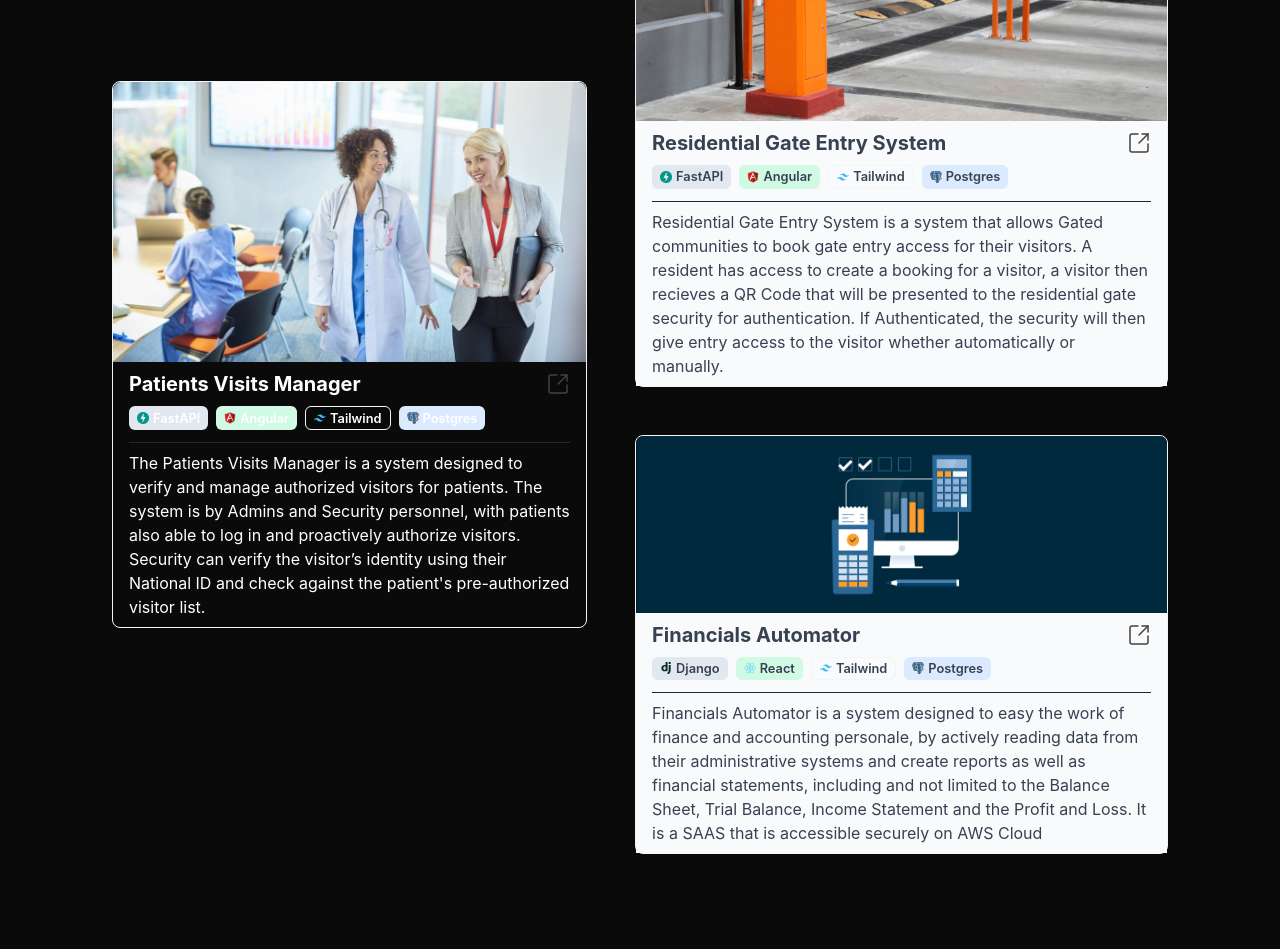
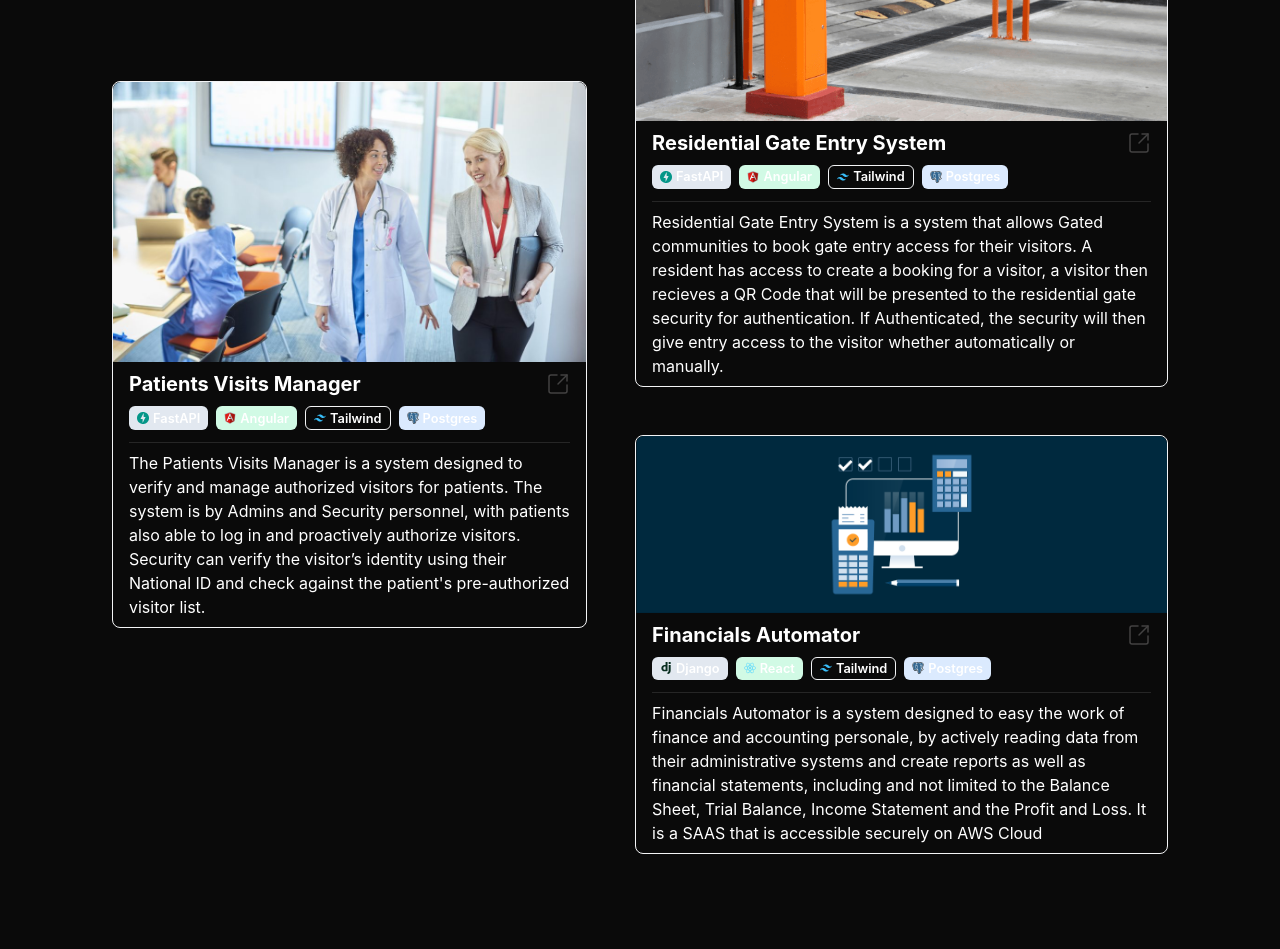
Before and after one commit to judahtc/judahtc.github.io, a React (Vite) app: page / in a window 1280 px wide. Shown: the part 3400-4349 px from the top of the page. Built offline with nearby package versions, Linux system fonts and the light colour scheme.

Commit message:
feat: added dark mode to projects

```diff
--- a/src/components/Work.tsx
+++ b/src/components/Work.tsx
@@ -201,7 +201,7 @@ export default function Work() {
                                         src={gate}
                                     ></img>
                                 </div>
-                                <div className="bg-gray-50 -mt-2">
+                                <div className="bg-gray-50 dark:bg-transparent dark:text-white -mt-2">
                                     <div className="mt-2 p-2 mx-2 ">
                                         <div className="description flex items-center justify-between">
                                             <div className="font-bold text-xl">
@@ -346,7 +346,7 @@ export default function Work() {
                                         src={finance}
                                     ></img>
                                 </div>
-                                <div className="bg-gray-50 -mt-2">
+                                <div className="bg-gray-50 dark:bg-transparent dark:text-white -mt-2">
                                     <div className="mt-2 p-2 mx-2 ">
                                         <div className="description flex items-center justify-between">
                                             <div className="font-bold text-xl">
```
